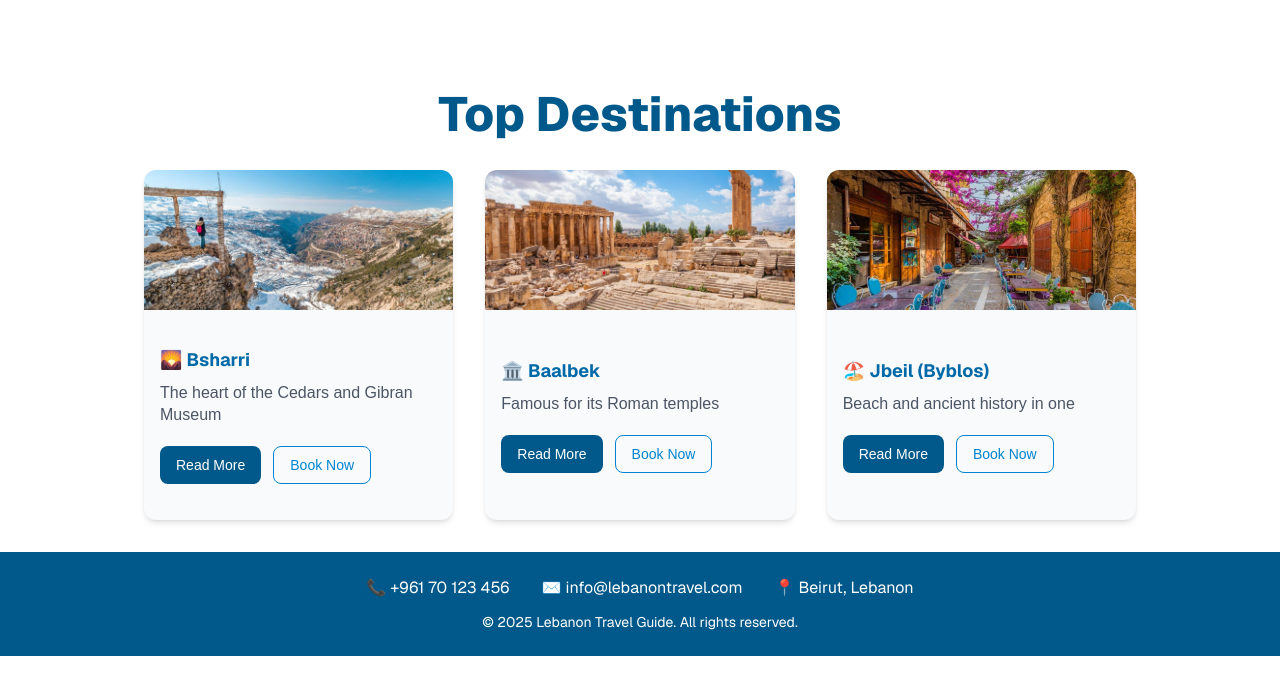
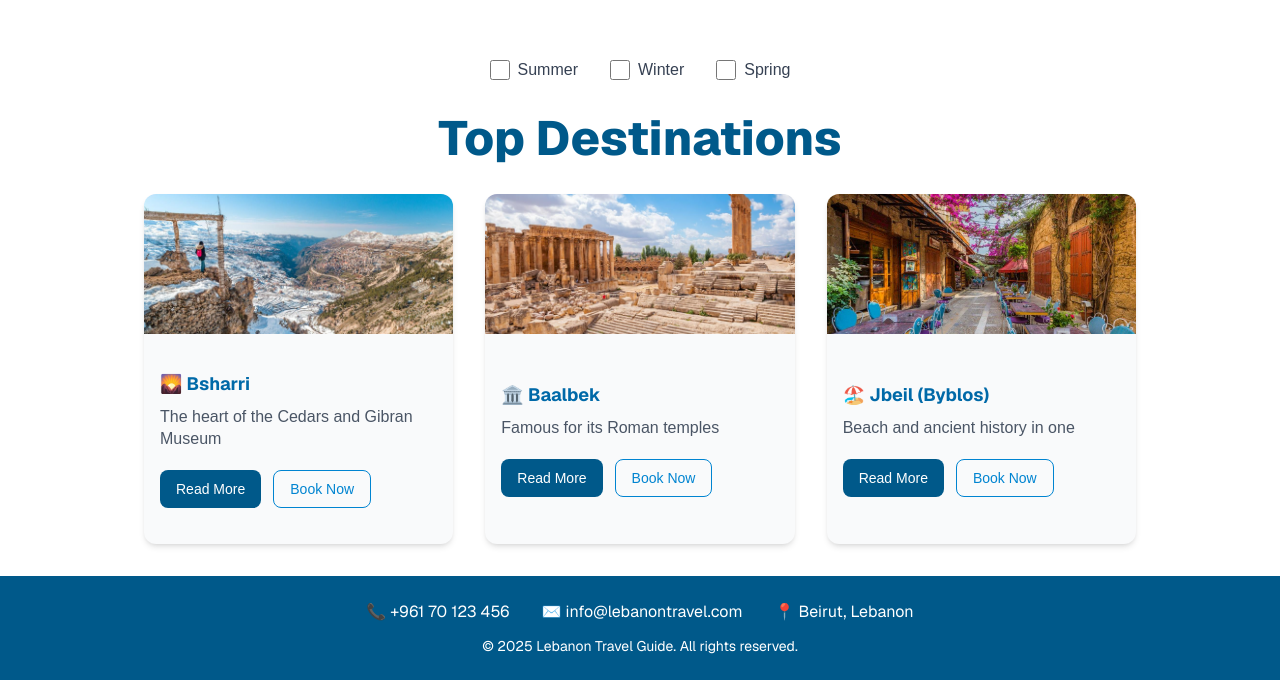
Before and after one commit to Dia8897/project2-frontend-travel-guide, a Next.js app: page / in a window 1280 px wide. Shown: the part 1600-2280 px from the top of the page. Before the commit the page ends 2256 px from the top, so only its background shows below. Built offline with nearby package versions, Linux system fonts and the light colour scheme.

Commit message:
options component

```diff
--- /dev/null
+++ b/app/components/options.js
@@ -0,0 +1,36 @@
+'use client';
+import { useState } from 'react';
+
+export default function OptionSelector({ options = [], onSelect }) {
+  const [selected, setSelected] = useState([]);
+
+  const handleToggle = (option) => {
+    let newSelection;
+    if (selected.includes(option)) {
+      newSelection = selected.filter((item) => item !== option);
+    } else {
+      newSelection = [...selected, option];
+    }
+    setSelected(newSelection);
+    onSelect?.(newSelection);
+  };
+
+  return (
+    <div className="flex flex-col items-center md:flex-row md:justify-center md:gap-8 gap-4 mt-8">
+      {options.map((option) => (
+        <label
+          key={option}
+          className="flex items-center gap-2 text-gray-700 text-base font-medium"
+        >
+          <input
+            type="checkbox"
+            checked={selected.includes(option)}
+            onChange={() => handleToggle(option)}
+            className="w-5 h-5 text-sky-600 accent-sky-600"
+          />
+          {option}
+        </label>
+      ))}
+    </div>
+  );
+}
--- a/app/page.js
+++ b/app/page.js
@@ -1,11 +1,19 @@
+'use client'
 import Header from "./components/Header";
 import Hero from "./components/Hero";
 import Footer from "./components/Footer";
 import AboutUs from "./components/AboutUs"
 import {places} from "./placesData"
 import Places from "./components/Places";
+import OptionSelector from "./components/options";
+
 
 export default function Home() {
+
+    const handleSelect = (selectedOption) => {
+    console.log("Selected option:", selectedOption);
+
+  };
   return (
     <main>
       <Header />
@@ -26,6 +34,10 @@ export default function Home() {
         direction="left"
       />
 
+      <OptionSelector
+      options={['Summer', 'Winter', 'Spring']} onSelect={handleSelect}
+      />
+
       <Places
         title="Top Destinations"
         places={places.slice(0,3)}
```
